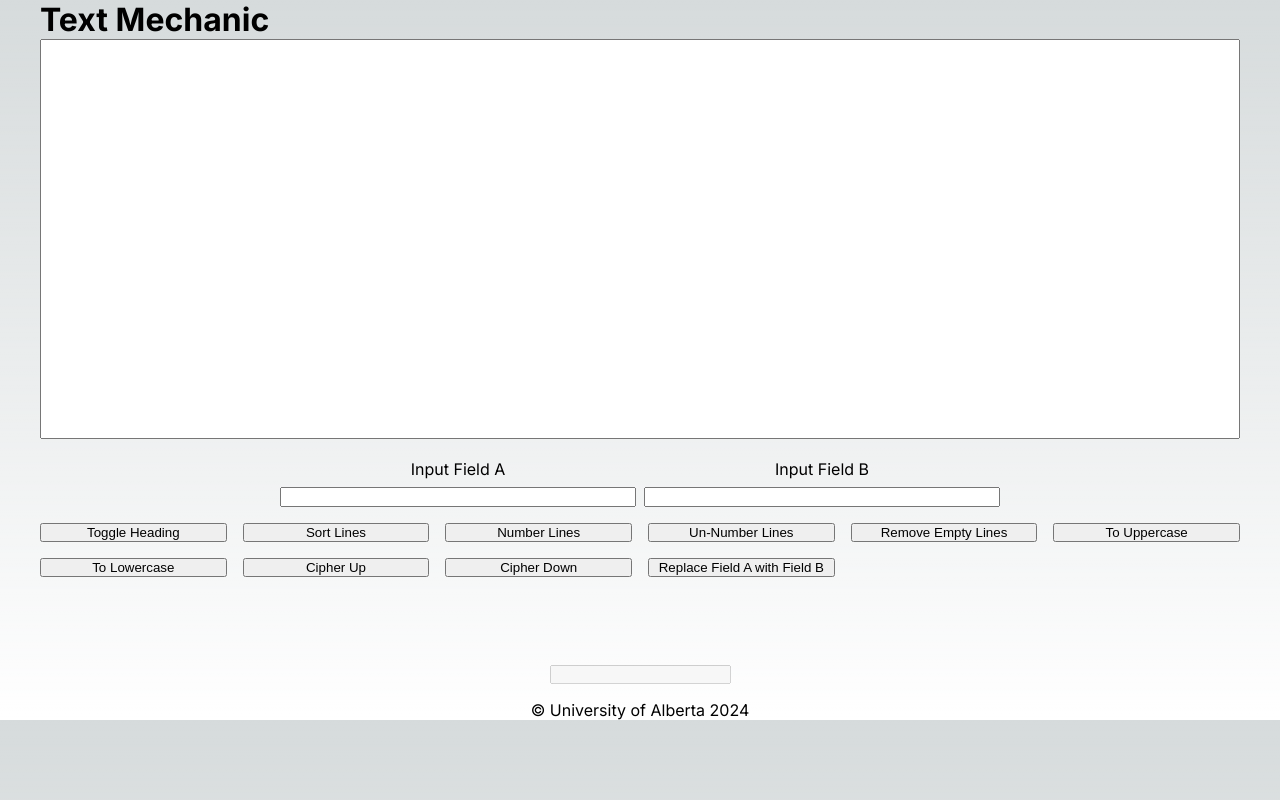
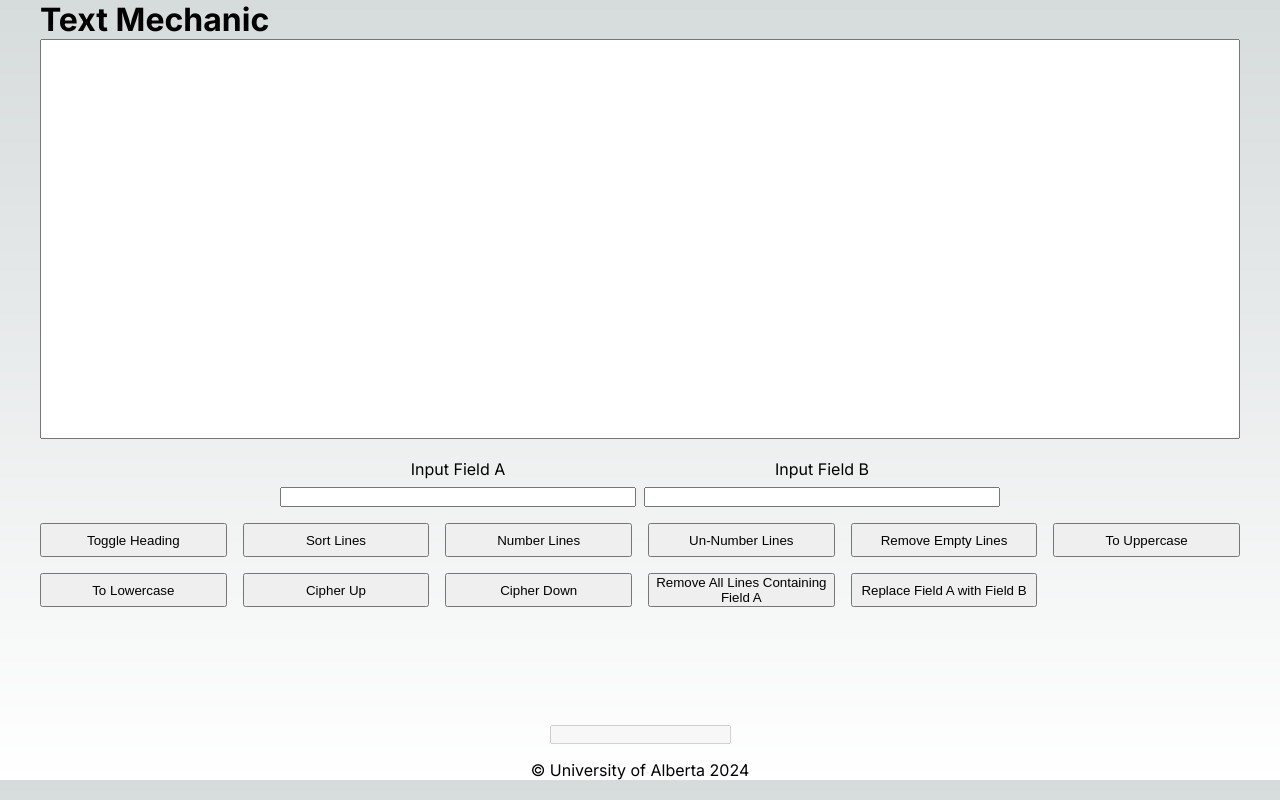
Before and after one commit to JamesonRGrieve-Instruction/EXSM-3939-LEC-2024-WI2-Demo, a Next.js app: page / in a window 1280 px wide. Built offline with nearby package versions, Linux system fonts and the light colour scheme.

Commit message:
Split dynamicControls into oneFieldControls and twoFieldControls;

```diff
--- a/src/app/TextMechanic.jsx
+++ b/src/app/TextMechanic.jsx
@@ -47,7 +47,13 @@ export default function TextMechanic() {
       },
     }
   }, []);
-  const dynamicControls = useMemo(() => ({
+  const oneFieldControls = useMemo(() => ({
+    "Remove All Lines Containing Field A": () => {
+      console.log("Field A", fieldAValue);
+      setInputValue(old => old.split('\n').filter(line => !line.includes(fieldAValue.trim())).join('\n'));
+    }
+  }), [fieldAValue])
+  const twoFieldControls = useMemo(() => ({
     "Replace Field A with Field B": () => {
       console.log("Field A", fieldAValue, "Field B", fieldBValue);
       setInputValue(old => old.replaceAll(fieldAValue.trim(), fieldBValue.trim()));
@@ -74,7 +80,7 @@ export default function TextMechanic() {
     </div>
 
     <div className={styles.control}>
-      {objectMap({ ...staticControls, ...dynamicControls }, (label, controlFunction) => <button key={label} onClick={(e) => { e.preventDefault(); controlFunction(); setCharInputValue(old => old + e.target.innerText[0]) }}>{label}</button>)}
+      {objectMap({ ...staticControls, ...oneFieldControls, ...twoFieldControls }, (label, controlFunction) => <button key={label} onClick={(e) => { e.preventDefault(); controlFunction(); setCharInputValue(old => old + e.target.innerText[0]) }}>{label}</button>)}
     </div>
 
     <div>
```
